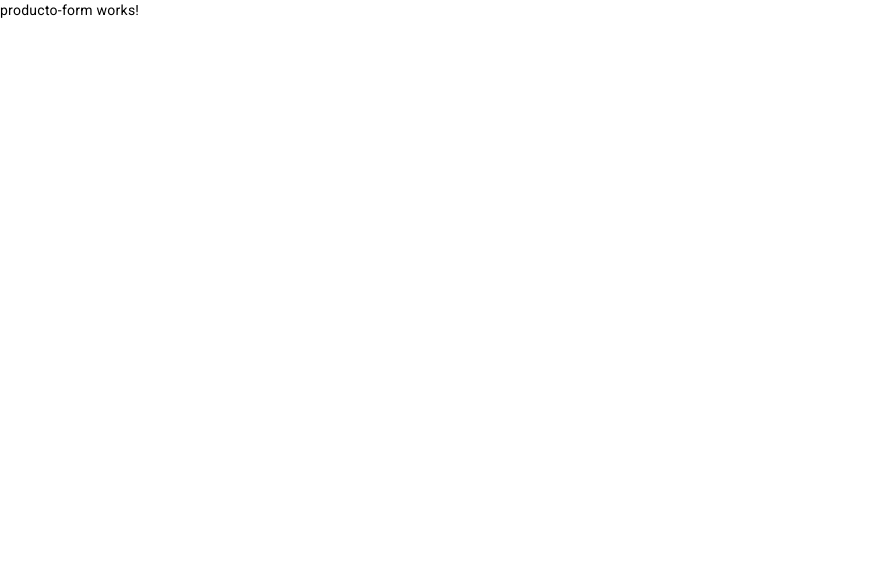
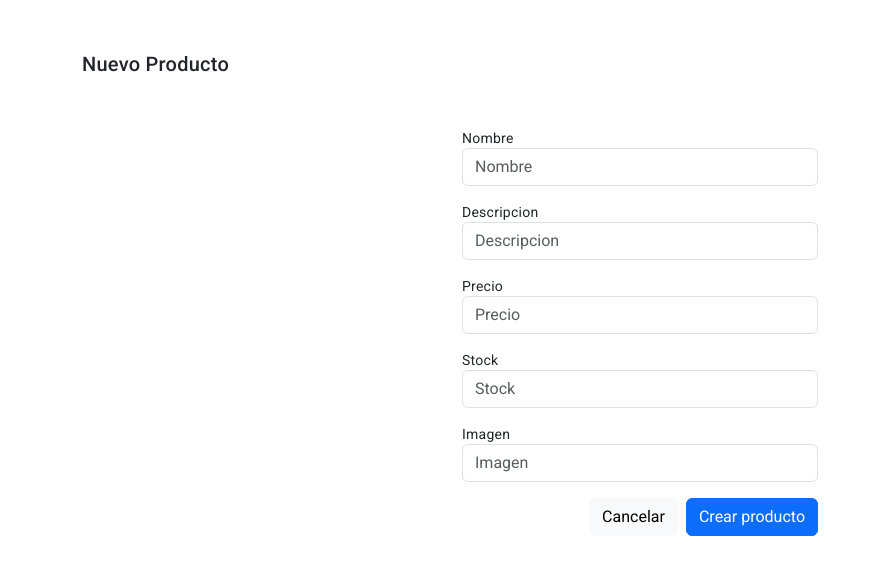
Before and after one commit to Baku15/Ecomerce-CICD-fronted, an Angular app: page /producto-form in a window 1280 px wide. Shown: the top 574 px of the page, without its empty margins (0-880 px from the left). Built offline with nearby package versions, Linux system fonts and the light colour scheme.

Commit message:
Agregando funcionalidad para la creacion de nuevos productos backend/fronted

```diff
--- a/src/app/producto-form/producto-form.component.html
+++ b/src/app/producto-form/producto-form.component.html
@@ -1 +1,35 @@
-<p>producto-form works!</p>
+<div class="container py-5">
+
+<h2 class="mb-5">Nuevo Producto</h2>
+<div class="row row-cols-3 justify-content-center">
+  <form [formGroup]= "form" (ngSubmit)="create()">
+    <div class="mb-3">
+         <label for="name">Nombre</label>
+         <input id="name" type="text" placeholder="Nombre" class="form-control" formControlName="nombre">
+    </div>
+    <div class="mb-3">
+      <label for="descripcion">Descripcion</label>
+         <input id="descripcion" type="text" placeholder="Descripcion" class="form-control" formControlName="descripcion">
+    </div>
+<div class="mb-3">
+      <label for="precio">Precio</label>
+         <input id="precio" type="text" placeholder="Precio" class="form-control" formControlName="precio">
+    </div>
+<div class="mb-3">
+
+      <label for="stock">Stock</label>
+         <input id="stock" type="text" placeholder="Stock" class="form-control" formControlName="stock">
+    </div>
+<div class="mb-3">
+      <label for="urlimg">Imagen</label>
+         <input id="urlimg" type="text" placeholder="Imagen" class="form-control" formControlName="urlimg">
+    </div>
+
+<div class="text-end">
+        <button type="button" class="btn btn-light" routerLink=""> Cancelar</button>
+         <button class="btn btn-primary ms-2">Crear producto </button>
+</div>
+  </form>
+
+</div>
+</div>
--- a/src/app/producto-form/producto-form.component.ts
+++ b/src/app/producto-form/producto-form.component.ts
@@ -1,12 +1,32 @@
-import { Component } from '@angular/core';
+import { Component, inject } from '@angular/core';
+import { Router,RouterModule } from '@angular/router';
+import { FormBuilder,ReactiveFormsModule, Validators } from '@angular/forms';
+import { ProductoService } from '../services/productos/producto.service';
 
 @Component({
   selector: 'app-producto-form',
   standalone: true,
-  imports: [],
+  imports: [RouterModule, ReactiveFormsModule],
   templateUrl: './producto-form.component.html',
   styleUrl: './producto-form.component.css'
 })
 export class ProductoFormComponent {
+  private fb = inject(FormBuilder);
+  private router = inject(Router);
+  private productoService = inject(ProductoService);
+  form = this.fb.group({
+      nombre:['',[Validators.required]],
+      descripcion:['',[Validators.required]],
+      precio:['',[Validators.required]],
+      stock:['',[Validators.required]],
+      urlimg:['',[Validators.required]],
+  });
+create (){
+    const producto = this.form.value;
+    this.productoService.create(producto)
+        .subscribe(() => {
+            this.router.navigate(['registro-producto'])
+      });
+  }
 
 }
--- a/src/app/services/productos/producto.service.ts
+++ b/src/app/services/productos/producto.service.ts
@@ -16,7 +16,7 @@ export class ProductoService {
   }
 
   create(producto: any){
-    return this.http.post('http//localhost:8080/productos/',producto);
+    return this.http.post('http://localhost:8080/productos',producto);
 
   }
   constructor() { }
--- a/src/styles.css
+++ b/src/styles.css
@@ -1,4 +1,4 @@
 /* You can add global styles to this file, and also import other style files */
-
+@import'../node_modules/bootstrap/dist/css/bootstrap.min.css';
 html, body { height: 100%; }
 body { margin: 0; font-family: Roboto, "Helvetica Neue", sans-serif; }
```
